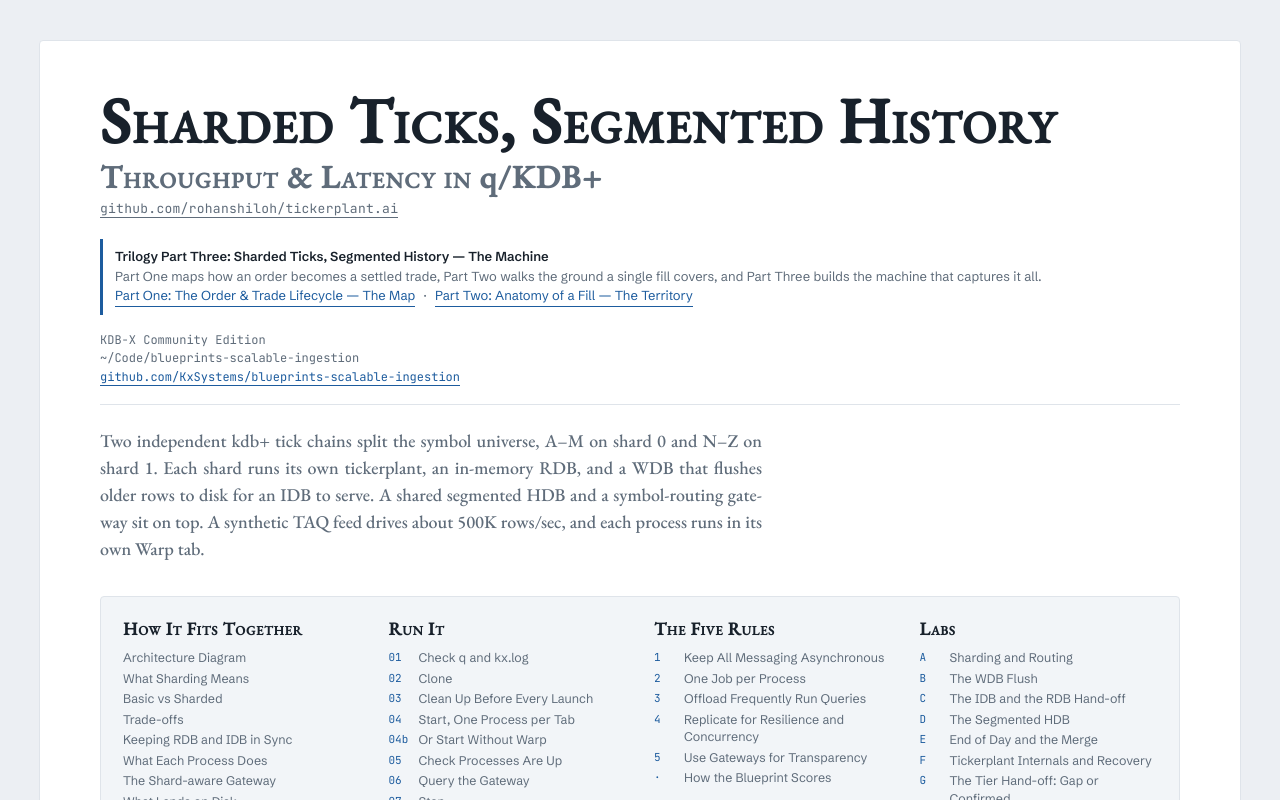
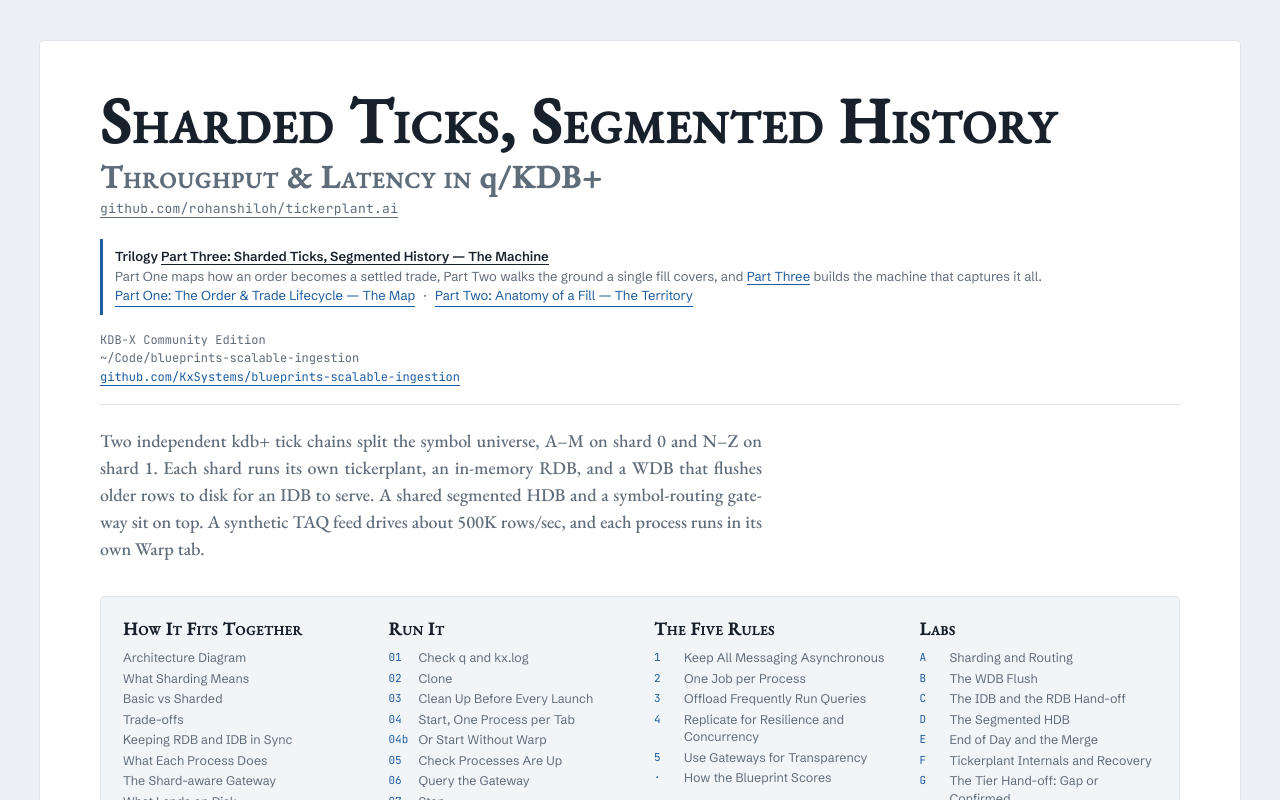
Before and after one commit to rohanshiloh/tickerplant.ai, a plain HTML site: page index.html in a window 1280 px wide. Shown: the top 800 px of the page. Drawn offline with nearby package versions, Linux system fonts and the light colour scheme.

Commit message:
Link Part Three; ignore Claude outputs

```diff
--- a/index.html
+++ b/index.html
@@ -172,6 +172,7 @@ footer .ok{color:var(--ok);font-weight:600}
 .byline a:hover{border-bottom-width:2px}
 .trilogy{margin-top:14px;padding:8px 0 8px 12px;border-left:3px solid var(--accent);font-family:var(--sans);font-size:13px;line-height:1.5;text-align:left}
 .trilogy .tl{font-weight:600;color:var(--fg)}
+.trilogy .tl a{color:inherit}
 .trilogy .tnote{color:var(--muted)}
 .trilogy .tparts{display:flex;flex-wrap:wrap;gap:2px 8px}
 .trilogy .tparts span{color:var(--muted)}
@@ -182,7 +183,7 @@ footer .ok{color:var(--ok);font-weight:600}
 
 <div class="sheet">
 <header>
-  <div class="titleblock"><h1>Sharded Ticks, Segmented History<span class="subtitle">Throughput &amp; Latency in <span style="font-variant-caps:normal;font-feature-settings:normal">q/KDB+</span></span></h1><div class="byline"><a href="https://github.com/rohanshiloh/tickerplant.ai">github.com/rohanshiloh/tickerplant.ai</a></div><nav class="trilogy" aria-label="Trilogy"><div class="tl">Trilogy Part Three: Sharded Ticks, Segmented History — The Machine</div><div class="tnote">Part One maps how an order becomes a settled trade, Part Two walks the ground a single fill covers, and Part Three builds the machine that captures it all.</div><div class="tparts"><a href="https://rohanshiloh.github.io/order-trade-lifecycle/">Part One: The Order &amp; Trade Lifecycle — The Map</a><span>·</span><a href="https://rohanshiloh.github.io/exec-tca-stack/">Part Two: Anatomy of a Fill — The Territory</a></div></nav></div>
+  <div class="titleblock"><h1>Sharded Ticks, Segmented History<span class="subtitle">Throughput &amp; Latency in <span style="font-variant-caps:normal;font-feature-settings:normal">q/KDB+</span></span></h1><div class="byline"><a href="https://github.com/rohanshiloh/tickerplant.ai">github.com/rohanshiloh/tickerplant.ai</a></div><nav class="trilogy" aria-label="Trilogy"><div class="tl">Trilogy <a href="https://rohanshiloh.github.io/tickerplant.ai/">Part Three: Sharded Ticks, Segmented History — The Machine</a></div><div class="tnote">Part One maps how an order becomes a settled trade, Part Two walks the ground a single fill covers, and <a href="https://rohanshiloh.github.io/tickerplant.ai/">Part Three</a> builds the machine that captures it all.</div><div class="tparts"><a href="https://rohanshiloh.github.io/order-trade-lifecycle/">Part One: The Order &amp; Trade Lifecycle — The Map</a><span>·</span><a href="https://rohanshiloh.github.io/exec-tca-stack/">Part Two: Anatomy of a Fill — The Territory</a></div></nav></div>
   <div class="meta">KDB-X Community Edition<br>~/Code/blueprints-scalable-ingestion<br><a href="https://github.com/KxSystems/blueprints-scalable-ingestion">github.com/KxSystems/blueprints-scalable-ingestion</a></div>
 </header>
 
```
Also changed, not shown: 2 other files.
